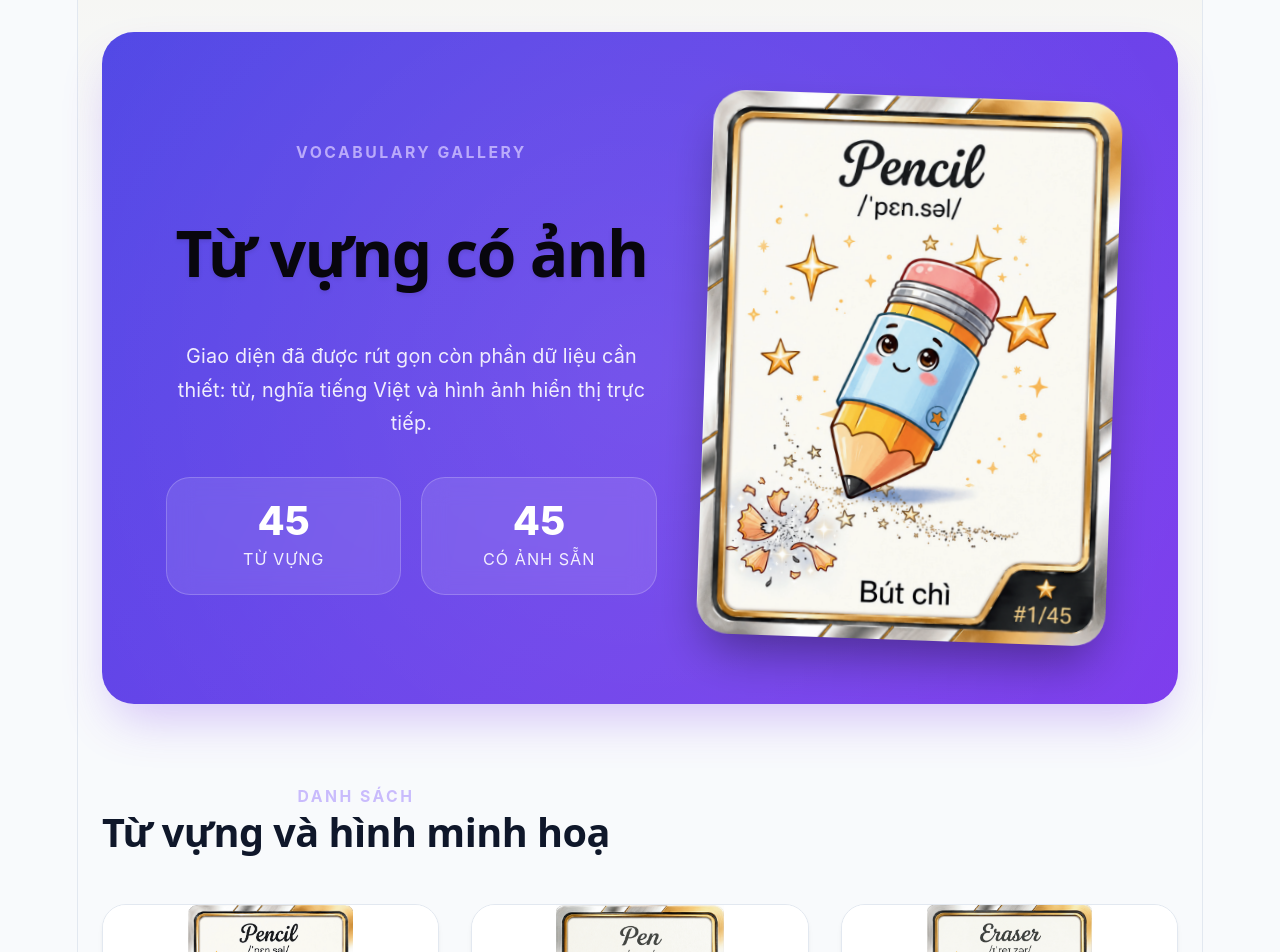
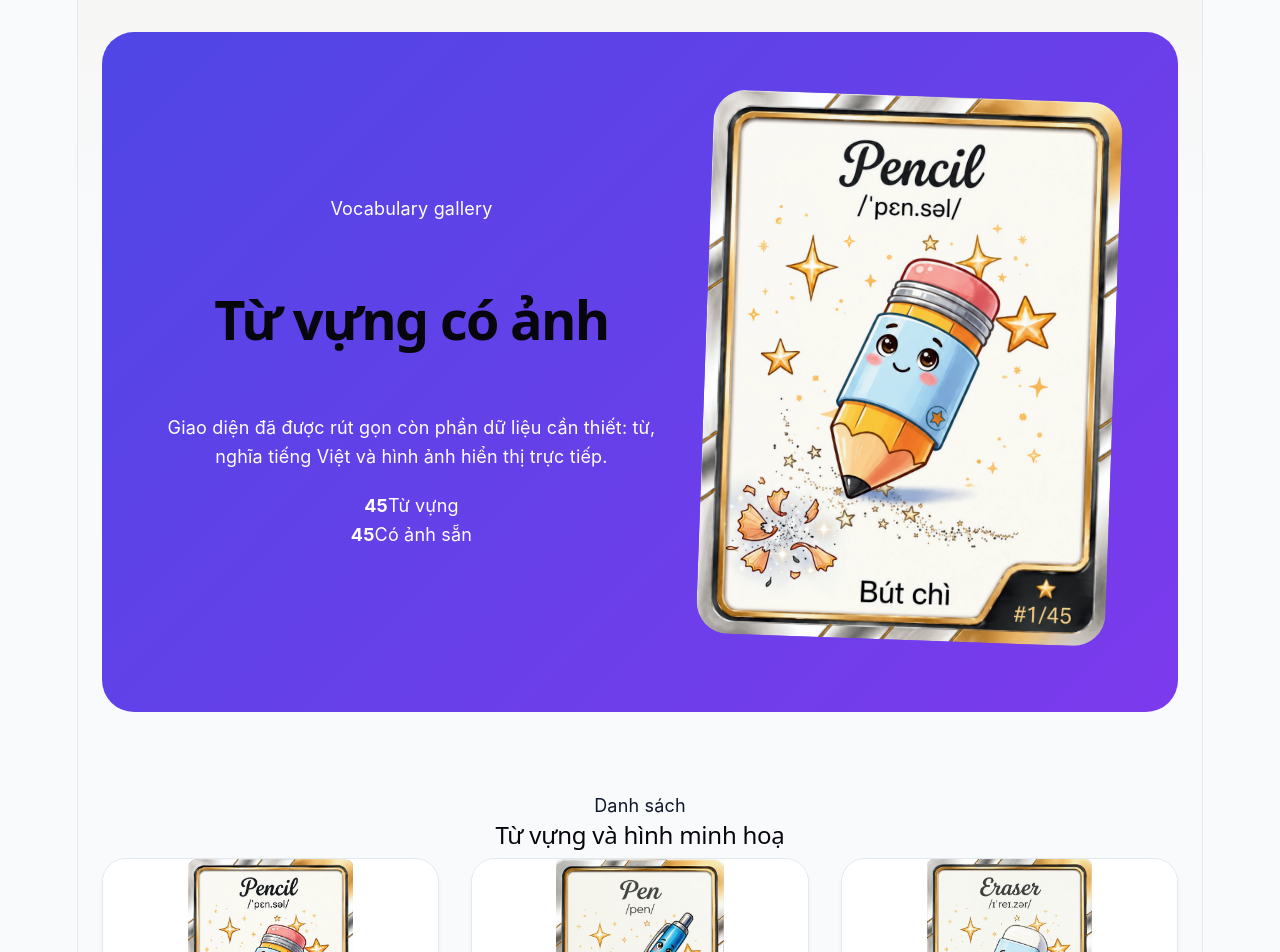
Before and after one commit to ThaiANh3012/EXE201, a React (Vite) app: page / in a window 1280 px wide. Shown: the top 952 px of the page. Built offline with nearby package versions, Linux system fonts and the light colour scheme.

Commit message:
chore: user edits

```diff
--- a/src/App.css
+++ b/src/App.css
@@ -1,9 +1,5 @@
 /* --- RESET & VARIABLES --- */
-* {
-  margin: 0;
-  padding: 0;
-  box-sizing: border-box;
-}
+* { margin: 0; padding: 0; box-sizing: border-box; }
 
 :root {
   --primary: #6366f1;
@@ -17,33 +13,22 @@
   --radius-xl: 32px;
   --radius-lg: 24px;
   --radius-md: 16px;
-
-  /* Đổ bóng đa tầng cao cấp */
-  --shadow-sm: 0 1px 2px 0 rgba(0, 0, 0, 0.05);
-  --shadow-md: 0 4px 6px -1px rgba(0, 0, 0, 0.05), 0 2px 4px -1px rgba(0, 0, 0, 0.03);
-  --shadow-lg: 0 10px 25px -3px rgba(0, 0, 0, 0.05), 0 4px 6px -2px rgba(0, 0, 0, 0.03);
-  --shadow-hover: 0 20px 25px -5px rgba(99, 102, 241, 0.1), 0 10px 10px -5px rgba(99, 102, 241, 0.04);
+  --shadow-md: 0 4px 6px -1px rgba(0, 0, 0, 0.05);
+  --shadow-hover: 0 20px 25px -5px rgba(99, 102, 241, 0.1);
 }
 
 body {
   background: var(--bg);
-  font-family: 'Inter', system-ui, -apple-system, BlinkMacSystemFont, sans-serif;
+  font-family: 'Inter', system-ui, -apple-system, sans-serif;
   color: var(--text);
   line-height: 1.6;
-  -webkit-font-smoothing: antialiased;
 }
 
-#root {
-  min-height: 100vh;
-}
+#root { min-height: 100vh; }
 
-.shell {
-  max-width: 1400px;
-  margin: auto;
-  padding: 32px 24px;
-}
+.shell { max-width: 1400px; margin: auto; padding: 32px 24px; }
 
-/* --- HERO SECTION --- */
+/* --- HERO --- */
 .hero {
   display: grid;
   grid-template-columns: 1.2fr 1fr;
@@ -53,490 +38,126 @@ body {
   border-radius: var(--radius-xl);
   background: linear-gradient(135deg, #4f46e5 0%, #7c3aed 100%);
   color: white;
+  position: relative;
   overflow: hidden;
-  box-shadow: 0 24px 50px -12px rgba(124, 58, 237, 0.3);
-  position: relative;
 }
 
-.hero::before {
-  content: "";
-  position: absolute;
-  top: -50%;
-  left: -50%;
-  width: 200%;
-  height: 200%;
-  background: radial-gradient(circle, rgba(255,255,255,0.1) 0%, transparent 60%);
-  pointer-events: none;
-}
+.heroCopy { display: flex; flex-direction: column; gap: 20px; z-index: 2; }
+.hero h1 { font-size: 3rem; font-weight: 800; }
+.heroArt img { width: 100%; border-radius: var(--radius-xl); transform: rotate(2deg); }
 
-.heroCopy {
-  display: flex;
-  flex-direction: column;
-  gap: 20px;
-  position: relative;
-  z-index: 2;
-}
+/* --- GRID --- */
+.content { margin-top: 80px; }
+.vocabGrid { display: grid; grid-template-columns: repeat(auto-fill, minmax(280px, 1fr)); gap: 32px; }
 
-.eyebrow {
-  text-transform: uppercase;
-  font-size: 0.875rem;
-  letter-spacing: 2.5px;
-  opacity: 0.9;
-  font-weight: 700;
-  color: #c4b5fd;
-}
-
-.hero h1 {
-  font-size: clamp(2.5rem, 5vw, 4.5rem);
-  line-height: 1.1;
-  font-weight: 800;
-  text-shadow: 0 2px 4px rgba(0,0,0,0.1);
-}
-
-.hero p {
-  font-size: 1.1rem;
-  line-height: 1.7;
-  opacity: 0.9;
-  max-width: 600px;
-}
-
-.heroStats {
-  display: flex;
-  flex-wrap: wrap;
-  gap: 20px;
-  margin-top: 16px;
-}
-
-.heroStats div {
-  flex: 1;
-  min-width: 130px;
-  background: rgba(255, 255, 255, 0.1);
-  backdrop-filter: blur(12px);
-  -webkit-backdrop-filter: blur(12px);
-  padding: 20px;
-  border-radius: var(--radius-lg);
-  border: 1px solid rgba(255, 255, 255, 0.2);
-  transition: transform 0.3s ease;
-}
-
-.heroStats div:hover {
-  transform: translateY(-4px);
-  background: rgba(255, 255, 255, 0.15);
-}
-
-.heroStats strong {
-  display: block;
-  font-size: 2.2rem;
-  font-weight: 800;
-  line-height: 1.2;
-}
-
-.heroStats span {
-  font-size: 0.9rem;
-  opacity: 0.9;
-  text-transform: uppercase;
-  letter-spacing: 1px;
-}
-
-.heroArt {
-  display: flex;
-  justify-content: center;
-  position: relative;
-  z-index: 2;
-}
-
-.heroArt img {
-  width: 100%;
-  max-width: 480px;
-  border-radius: var(--radius-xl);
-  box-shadow: 0 25px 50px -12px rgba(0, 0, 0, 0.4);
-  transform: rotate(2deg);
-  transition: transform 0.5s cubic-bezier(0.4, 0, 0.2, 1);
-}
-
-.heroArt img:hover {
-  transform: rotate(0deg) scale(1.02);
-}
-
-/* --- SECTION & GRID --- */
-.content {
-  margin-top: 80px;
-}
-
-.sectionHeading {
-  display: flex;
-  justify-content: space-between;
-  align-items: flex-end;
-  gap: 20px;
-  margin-bottom: 40px;
-}
-
-.sectionHeading h2 {
-  font-size: 2.2rem;
-  font-weight: 800;
-  color: var(--text);
-  letter-spacing: -0.5px;
-}
-
-.sectionHeading p {
-  color: var(--text-muted);
-  max-width: 500px;
-  font-size: 1.05rem;
-}
-
-.vocabGrid {
-  display: grid;
-  grid-template-columns: repeat(auto-fill, minmax(280px, 1fr));
-  gap: 32px;
-}
-
-/* --- FLASHCARDS --- */
 .vocabCard {
   background: var(--card);
   border-radius: var(--radius-lg);
   overflow: hidden;
   box-shadow: var(--shadow-md);
   border: 1px solid var(--border);
-  transition: all 0.3s cubic-bezier(0.4, 0, 0.2, 1);
-  display: flex;
-  flex-direction: column;
+  transition: all 0.3s;
 }
 
-.vocabCard:hover {
-  transform: translateY(-8px);
-  box-shadow: var(--shadow-hover);
-  border-color: #c7d2fe;
+.vocabCard:hover { transform: translateY(-8px); box-shadow: var(--shadow-hover); }
+.vocabMedia { height: 220px; background: #fff; overflow: hidden; }
+.vocabImage { width: 100%; height: 100%; object-fit: contain; cursor: pointer; }
+
+/* --- MODAL --- */
+.modal {
+  position: fixed; inset: 0;
+  background: rgba(15, 23, 42, 0.7);
+  backdrop-filter: blur(8px);
+  display: flex; justify-content: center; align-items: center;
+  padding: 24px; z-index: 999;
 }
 
-.vocabMedia {
-  height: 220px;
-  overflow: hidden;
-  background: #ffffff; /* Sửa thành nền trắng để hợp với ảnh viền */
-  position: relative;
+.modalContent {
+  background: var(--card);
+  width: 100%; max-width: 1000px;
+  border-radius: var(--radius-xl);
+  max-height: 90vh; overflow-y: auto;
+  scrollbar-width: none;
 }
 
-.vocabImage {
+.modalContent::-webkit-scrollbar { display: none; }
+
+/* --- VOCAB DETAIL --- */
+.vocabDetail { display: grid; grid-template-columns: 1fr 1fr; }
+
+.vocabDetailMedia { background: #fff; display: flex; align-items: center; justify-content: center; border-right: 1px solid var(--border); }
+.vocabDetailMedia img { width: 100%; height: auto; max-height: 500px; object-fit: contain; padding: 16px; }
+
+.vocabDetailMeta { padding: 48px; display: flex; flex-direction: column; justify-content: center; }
+.vocabVideoCompact {
   width: 100%;
-  height: 100%;
-  object-fit: contain; /* Sửa từ cover thành contain để không bị xén viền */
-  cursor: pointer;
-  transition: transform 0.5s ease;
+  max-width: 300px;
+  margin: 16px auto; /* 'auto' giúp căn giữa video */
+  display: block;    /* Bắt buộc để margin auto hoạt động */
+  border-radius: 12px;
+  background: #000;
 }
 
-.vocabCard:hover .vocabImage {
-  transform: scale(1.05);
+.vocabDetailActions button {
+  border: none; padding: 16px 24px; border-radius: var(--radius-md);
+  background: var(--primary); color: white; cursor: pointer; width: 100%; font-weight: 600;
 }
 
-.vocabFallback {
-  width: 100%;
-  height: 100%;
-  background: linear-gradient(135deg, #e0e7ff 0%, #c7d2fe 100%);
+/* --- MOBILE RESPONSIVE --- */
+@media (max-width: 768px) {
+  .hero { grid-template-columns: 1fr; text-align: center; }
+  .vocabDetail { grid-template-columns: 1fr; }
+
+  .vocabDetailMedia { border-right: none; border-bottom: 1px solid var(--border); padding: 0; }
+  .vocabDetailMedia img { max-height: 55vh; padding: 0; border-radius: var(--radius-xl) var(--radius-xl) 0 0; }
+
+  .vocabDetailMeta { padding: 24px 20px 40px 20px; align-items: center; text-align: center; }
+
+  .vocabDetailActions button { border-radius: 100px; padding: 18px; }
+  .vocabVideoCompact { max-width: 100%; }
+}
+
+@media (max-width: 480px) {
+  .shell { padding: 16px; }
+  .vocabGrid { grid-template-columns: 1fr; }
+}
+.modalClose {
+  position: absolute;
+  top: 16px;
+  right: 16px;
+
+  /* Tạo hình tròn */
+  width: 40px;
+  height: 40px;
+  border-radius: 50%; /* Bo tròn 50% tạo hình tròn */
+
+  /* Căn giữa chữ X */
   display: flex;
   align-items: center;
   justify-content: center;
-}
 
-.vocabMeta {
-  padding: 24px;
-  display: flex;
-  flex-direction: column;
-  flex: 1;
-}
-
-.vocabTopRow {
-  display: flex;
-  justify-content: space-between;
-  align-items: flex-start;
-  gap: 12px;
-}
-
-.vocabTopRow h3 {
-  font-size: 1.4rem;
-  font-weight: 700;
-  line-height: 1.2;
-}
-
-.vocabChip {
-  padding: 6px 12px;
-  border-radius: 999px;
-  background: #eef2ff;
-  color: var(--primary-dark);
-  font-size: 0.75rem;
-  font-weight: 700;
-  text-transform: uppercase;
-  letter-spacing: 0.5px;
-  white-space: nowrap;
-}
-
-.vocabIpa {
-  margin-top: 8px;
-  color: var(--secondary);
-  font-family: ui-monospace, SFMono-Regular, Menlo, Monaco, Consolas, monospace;
-  font-size: 0.95rem;
-  font-weight: 500;
-}
-
-.vocabMeaning {
-  margin-top: 12px;
-  color: var(--text-muted);
-  font-size: 1.05rem;
-  flex: 1;
-}
-
-.vocabControls {
-  display: flex;
-  gap: 12px;
-  margin-top: 24px;
-}
-
-.iconBtn {
-  width: 44px;
-  height: 44px;
-  border: 1px solid var(--border);
-  border-radius: var(--radius-md);
-  background: var(--card);
-  color: var(--text-muted);
+  /* Style thẩm mỹ */
+  background:blue;
+  color: var(--text);
+  border: none;
   font-size: 1.2rem;
+  font-weight: bold;
   cursor: pointer;
-  display: flex;
-  align-items: center;
-  justify-content: center;
+  z-index: 100;
   transition: all 0.2s ease;
 }
+.vocabDetailQR {
+  /* Tăng margin-top để tách hẳn ra khỏi nút Play */
+  margin-top: 48px;
 
-.iconBtn:hover {
-  background: var(--primary);
-  border-color: var(--primary);
-  color: white;
-  transform: scale(1.05);
-}
+  /* Thêm padding để nội dung bên trong có khoảng thở */
+  padding-top: 32px;
 
-/* --- QR CODE --- */
-.qrWrap {
-  margin-top: 20px;
   display: flex;
   flex-direction: column;
   align-items: center;
   gap: 12px;
-  padding: 16px;
-  background: #f8fafc;
-  border-radius: var(--radius-md);
+
+  /* Đường kẻ phân cách nhẹ nhàng */
+  border-top: 1px solid var(--border);
 }
-
-.qrWrap svg, .vocabDetailQR svg {
-  width: 120px;
-  height: 120px;
-  border-radius: 8px;
-}
-
-.qrHint {
-  font-size: 0.85rem;
-  color: var(--text-muted);
-  text-align: center;
-}
-
-/* --- MODAL --- */
-.modal {
-  position: fixed;
-  inset: 0;
-  background: rgba(15, 23, 42, 0.7);
-  backdrop-filter: blur(8px);
-  -webkit-backdrop-filter: blur(8px);
-  display: flex;
-  justify-content: center;
-  align-items: center;
-  padding: 24px;
-  z-index: 999;
-}
-
-.modalContent {
-  background: var(--card);
-  width: 100%;
-  max-width: 1000px;
-  border-radius: var(--radius-xl);
-  position: relative;
-  box-shadow: 0 25px 50px -12px rgba(0, 0, 0, 0.5);
-  animation: modalScaleUp 0.3s cubic-bezier(0.175, 0.885, 0.32, 1.275) forwards;
-
-  /* SỬA LỖI TRÀN MÀN HÌNH - Bật thanh cuộn */
-  max-height: 90vh;
-  overflow-y: auto;
-  scrollbar-width: none; /* Ẩn scrollbar Firefox */
-}
-
-.modalContent::-webkit-scrollbar {
-  display: none; /* Ẩn scrollbar Chrome/Safari */
-}
-
-@keyframes modalScaleUp {
-  from { opacity: 0; transform: scale(0.95) translateY(20px); }
-  to { opacity: 1; transform: scale(1) translateY(0); }
-}
-
-.modalClose {
-  position: absolute;
-  top: 16px;
-  right: 16px;
-  width: 40px;
-  height: 40px;
-  border: none;
-  border-radius: 50%;
-  background: var(--bg);
-  color: var(--text);
-  font-size: 1.2rem;
-  cursor: pointer;
-  z-index: 10;
-  display: flex;
-  align-items: center;
-  justify-content: center;
-  transition: all 0.2s ease;
-  box-shadow: var(--shadow-sm);
-}
-
-.modalClose:hover {
-  background: #e2e8f0;
-  transform: rotate(90deg);
-}
-
-/* --- VOCAB DETAIL (INSIDE MODAL) --- */
-.vocabDetail {
-  display: grid;
-  grid-template-columns: 1fr 1fr;
-  gap: 0;
-}
-
-.vocabDetailMedia {
-  background: #ffffff;
-  display: flex;
-  align-items: center;
-  justify-content: center;
-  border-right: 1px solid var(--border); /* Thêm vạch kẻ mờ chia đôi */
-}
-
-.vocabDetailMedia img {
-  width: 100%;
-  height: auto;
-  max-height: 500px;
-  object-fit: contain; /* HIỂN THỊ TRỌN VẸN ẢNH */
-  padding: 16px;
-}
-
-.vocabFallbackLarge {
-  width: 100%;
-  height: 100%;
-  min-height: 400px;
-  background: linear-gradient(135deg, #e0e7ff 0%, #c7d2fe 100%);
-}
-
-.vocabDetailMeta {
-  display: flex;
-  flex-direction: column;
-  justify-content: center;
-  padding: 48px;
-}
-
-.vocabDetailMeta h2 {
-  font-size: 3rem;
-  font-weight: 800;
-  line-height: 1.1;
-  margin-bottom: 8px;
-  color: var(--text);
-}
-
-.vocabDetailActions {
-  display: flex;
-  gap: 16px;
-  margin-top: 32px;
-}
-
-.vocabDetailActions button {
-  border: none;
-  padding: 16px 24px;
-  border-radius: var(--radius-md);
-  background: var(--primary);
-  color: white;
-  cursor: pointer;
-  font-weight: 600;
-  font-size: 1rem;
-  transition: all 0.2s ease;
-  display: flex;
-  align-items: center;
-  justify-content: center;
-  gap: 8px;
-  flex: 1;
-}
-
-.vocabDetailActions button:hover {
-  background: var(--primary-dark);
-  transform: translateY(-2px);
-  box-shadow: var(--shadow-md);
-}
-
-.vocabDetailQR {
-  margin-top: 32px;
-  display: flex;
-  flex-direction: column;
-  align-items: center;
-  gap: 12px;
-  padding-top: 24px;
-  border-top: 1px dashed var(--border);
-}
-
-/* --- RESPONSIVE CHO ĐIỆN THOẠI & TABLET --- */
-@media (max-width: 1024px) {
-  .hero { padding: 48px; gap: 32px; }
-  .vocabDetailMeta { padding: 32px; }
-}
-
-@media (max-width: 768px) {
-  .hero { grid-template-columns: 1fr; text-align: center; }
-  .heroArt img { max-width: 400px; transform: rotate(0); }
-  .heroCopy { align-items: center; }
-  .hero p { margin: 0 auto; }
-  .heroStats { justify-content: center; }
-  .sectionHeading { flex-direction: column; align-items: flex-start; gap: 8px; }
-
-  /* Ép modal thành 1 cột trên điện thoại */
-  .vocabDetail {
-    grid-template-columns: 1fr;
-  }
-
-  .vocabDetailMedia {
-    border-right: none;
-    border-bottom: 1px solid var(--border);
-  }
-
-  .vocabDetailMedia img {
-    max-height: 35vh; /* Giới hạn ảnh không quá to trên phone */
-    padding: 16px 16px 0 16px;
-  }
-
-  .vocabDetailMeta {
-    padding: 24px 20px 40px 20px;
-    align-items: center;
-    text-align: center;
-  }
-
-  .vocabDetailMeta h2 {
-    font-size: 2.4rem;
-  }
-
-  /* Làm nút bo tròn dạng viên thuốc như Duolingo */
-  .vocabDetailActions {
-    width: 100%;
-    flex-direction: column;
-  }
-
-  .vocabDetailActions button {
-    width: 100%;
-    border-radius: 100px; /* Bo tròn hoàn toàn */
-    padding: 18px;
-  }
-}
-
-@media (max-width: 480px) {
-  .shell { padding: 16px; }
-  .hero { padding: 32px 20px; border-radius: var(--radius-lg); }
-  .heroStats div { min-width: 100%; }
-  .vocabGrid { grid-template-columns: 1fr; }
-}
--- a/src/data/vocab.ts
+++ b/src/data/vocab.ts
@@ -5,6 +5,7 @@ export type VocabItem = {
   ipa?: string
   category?: 'animals' | 'basic'
   imageSrc?: string
+  videoSrc?: string
   example?: string
   storyEn?: string
   storyVi?: string
@@ -18,7 +19,7 @@ export type VocabItem = {
 export const VOCAB: VocabItem[] = [
   { id: 1, word: 'Pencil', meaningVi: 'Bút chì', ipa: "/'pɛn.səl/", category: 'basic', imageSrc: new URL('../assets/Flashcard1.png', import.meta.url).href },
   { id: 2, word: 'Pen', meaningVi: 'Bút mực', ipa: '/pen/', category: 'basic', imageSrc: new URL('../assets/Flashcard2.png', import.meta.url).href },
-  { id: 3, word: 'Eraser', meaningVi: 'Cục tẩy', ipa: "/ɪ'reɪ.zər/", category: 'basic', imageSrc: new URL('../assets/Flashcard3.png', import.meta.url).href },
+  { id: 3, word: 'Eraser', meaningVi: 'Cục tẩy', ipa: "/ɪ'reɪ.zər/", category: 'basic', imageSrc: new URL('../assets/Flashcard3.png', import.meta.url).href , videoSrc: new URL('../assets/hi_chào_các_bạn_mình_là_cục_tẩy.mp4', import.meta.url).href },
   { id: 4, word: 'Notebook', meaningVi: 'Tập vở', ipa: "/'noʊt.bʊk/", category: 'basic', imageSrc: new URL('../assets/Flashcard4.png', import.meta.url).href },
   { id: 5, word: 'Ruler', meaningVi: 'Thước kẻ', ipa: "/'ru:.lər/", category: 'basic', imageSrc: new URL('../assets/Flashcard5.png', import.meta.url).href },
   { id: 6, word: 'Book', meaningVi: 'Sách', ipa: '/bʊk/', category: 'basic', imageSrc: new URL('../assets/Flashcard6.png', import.meta.url).href },
```
Also changed, not shown: src/App.tsx (+21 -9 lines), 1 other file (tests, documents, lock files or other folders).
